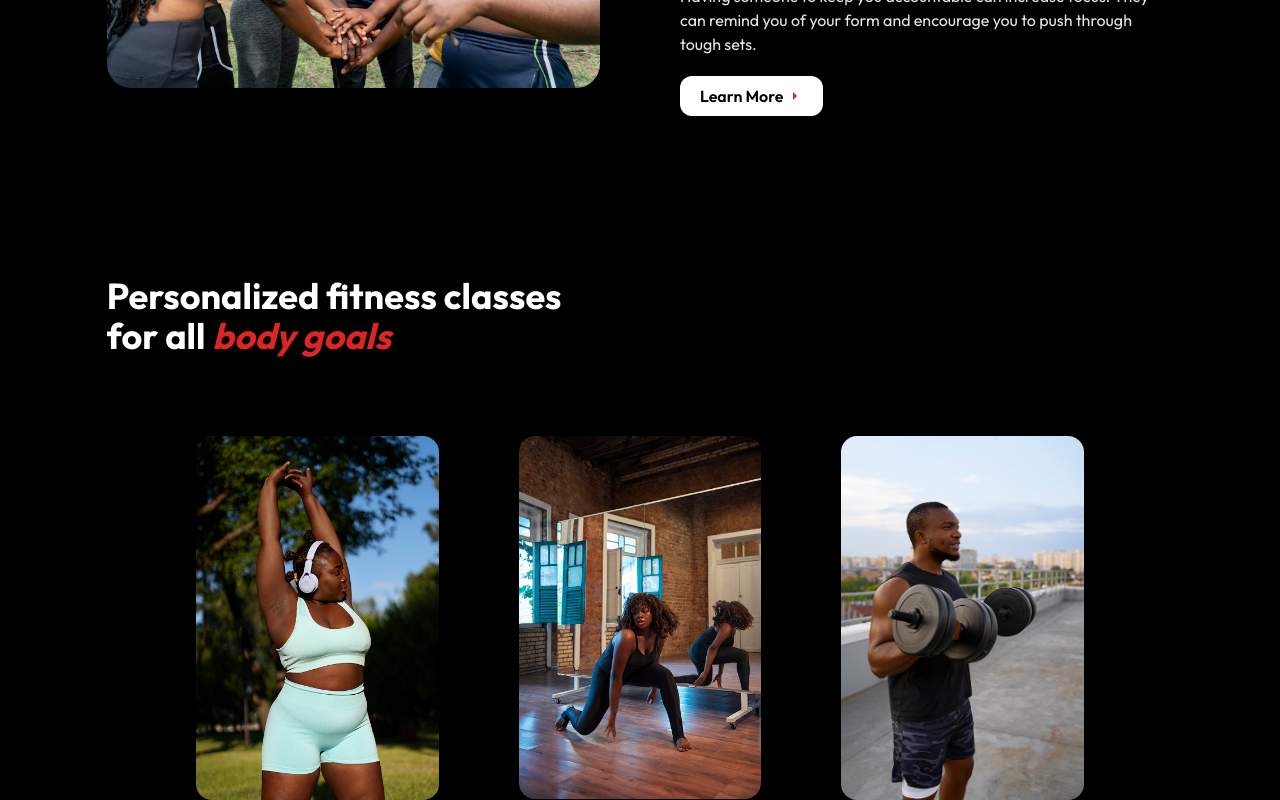
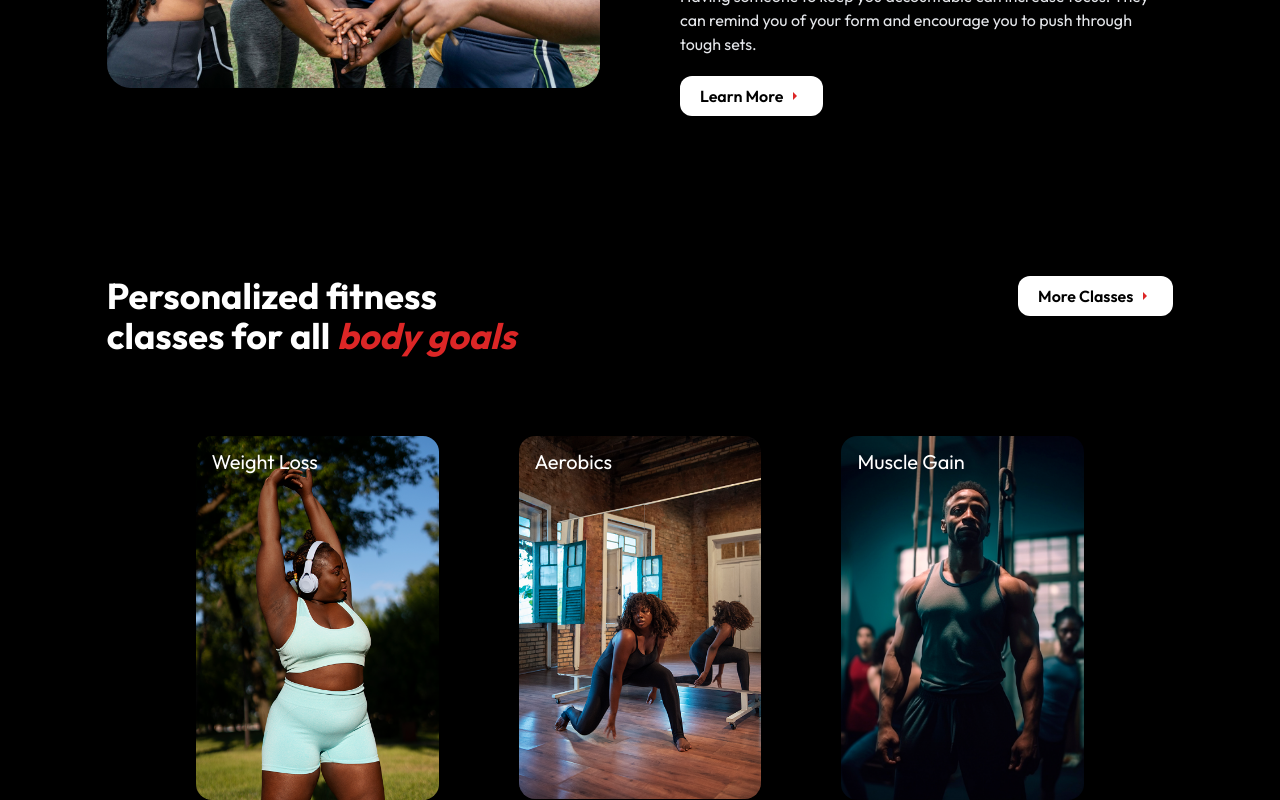
Before and after one commit to obeespace/wizzygym, a Next.js app: page / in a window 1280 px wide. Shown: the part 1754-2554 px from the top of the page. Built offline with nearby package versions, Linux system fonts and the light colour scheme.

Commit message:
3rd section homepage edits

```diff
--- a/app/components/Nav.js
+++ b/app/components/Nav.js
@@ -59,7 +59,7 @@ const Nav = () => {
         <motion.p
           whileTap={{ scale: 0.7 }}
           onClick={() => setMakeBold(false)}
-          className="px-5 py-2 bg-white flex items-center gap-1 text-black rounded-xl cursor-pointer"
+          className="px-5 py-2 bg-white flex font-semibold items-center gap-1 text-black rounded-xl cursor-pointer"
         >
           Log In <IoMdArrowDropright className="text-red-600"/>
         </motion.p>
--- a/app/page.js
+++ b/app/page.js
@@ -7,10 +7,9 @@ import icon3 from "./image/icon3.png";
 import landingpic from "./image/landingimage4.jpg";
 import landingimage from "./image/landingimage.jpg";
 import { IoMdArrowDropright } from "react-icons/io";
-import activity1 from './image/activity4.png'
-import activity2 from './image/activity2.png'
-import activity3 from './image/activity3.png'
-
+import activity1 from "./image/activity4.png";
+import activity2 from "./image/activity2.png";
+import activity3 from "./image/activity5.png";
 
 export default function Home() {
   return (
@@ -18,7 +17,8 @@ export default function Home() {
       <section className="lg:mt-20 mt-10">
         <div className="lg:flex justify-between gap-20 ">
           <p className="lg:text-8xl text-5xl font-black lg:w-4/6 w-full">
-            Step Up Your <span className="italic text-red-600">Fitness</span> Bod in Time
+            Step Up Your <span className="italic text-red-600">Fitness</span>{" "}
+            Bod in Time
           </p>
           <div className="mt-10 lg:mt-0 lg:w-5/12">
             <p className="">
@@ -60,8 +60,9 @@ export default function Home() {
 
       <section className="lg:mt-40 mt-20">
         <h1 className="text-center text-2xl lg:text-4xl lg:w-4/6 mx-auto font-semibold">
-          Fitness starts in your head. You must choose to eat clean, <span className="text-red-600 italic">exercise
-          regularly</span>, and treat your body with respect
+          Fitness starts in your head. You must choose to eat clean,{" "}
+          <span className="text-red-600 italic">exercise regularly</span>, and
+          treat your body with respect
         </h1>
         <div className="lg:grid grid-cols-2 items-center gap-20 lg:mt-32 mt-20">
           <Image
@@ -88,24 +89,64 @@ export default function Home() {
               can remind you of your form and encourage you to push through
               tough sets.
             </p>
-            <div className="w-full mt-5"><motion.button
-              whileTap={{ scale: 0.7 }}
-              onClick={() => setMakeBold(false)}
-              className="px-5 py-2 font-semibold flex items-center gap-1 bg-white text-black rounded-xl cursor-pointer"
-            >
-              Learn More <IoMdArrowDropright className="text-red-600"/>
-            </motion.button>
+            <div className="w-full mt-5">
+              <motion.button
+                whileTap={{ scale: 0.7 }}
+                onClick={() => setMakeBold(false)}
+                className="px-5 py-2 font-semibold flex items-center gap-1 bg-white text-black rounded-xl cursor-pointer"
+              >
+                Learn More <IoMdArrowDropright className="text-red-600" />
+              </motion.button>
             </div>
           </div>
         </div>
       </section>
 
       <section className="lg:mt-40 mt-20">
-        <p className="text-4xl font-bold">Personalized fitness classes <br/> for all <span className="text-red-600 italic">body goals</span></p>
+        <div className="flex justify-between items-end lg:items-start">
+          <p className="lg:text-4xl text-3xl font-bold lg:w-5/12 w-7/12">
+            Personalized fitness classes for all{" "}
+            <span className="text-red-600 italic">body goals</span>
+          </p>
+
+          <motion.button
+            whileTap={{ scale: 0.7 }}
+            onClick={() => setMakeBold(false)}
+            className="px-5 py-2 font-semibold flex h-fit items-center gap-1 bg-white text-black rounded-xl cursor-pointer"
+          >
+            More Classes <IoMdArrowDropright className="text-red-600" />
+          </motion.button>
+
+        </div>
         <div className="lg:mt-20 mt-14 lg:w-5/6 mx-auto grid grid-cols-3 lg:gap-20 gap-5">
-          <div><Image src={activity1} alt="" className='w-screen lg:object-cover rounded-2xl'/></div>
-          <div><Image src={activity2} alt="" className='w-screen lg:object-cover rounded-2xl'/></div>
-          <div><Image src={activity3} alt="" className='w-screen lg:object-cover rounded-2xl'/></div>
+          <div className="relative">
+            <Image
+              src={activity1}
+              alt=""
+              className="w-screen lg:object-cover rounded-2xl"
+            />
+            <p className="text-bold text-xl absolute top-3 left-4">
+              Weight Loss
+            </p>
+          </div>
+          <div className="relative">
+            <Image
+              src={activity2}
+              alt=""
+              className="w-screen lg:object-cover rounded-2xl"
+            />
+            <p className="text-bold text-xl absolute top-3 left-4">Aerobics</p>
+          </div>
+          <div className="relative">
+            <Image
+              src={activity3}
+              alt=""
+              className="w-screen lg:object-cover rounded-2xl"
+            />
+            <p className="text-bold text-xl absolute top-3 left-4">
+              Muscle Gain
+            </p>
+          </div>
         </div>
       </section>
     </main>
```
Also changed, not shown: app/image/activity5.png, 1 other file (tests, documents, lock files or other folders).
